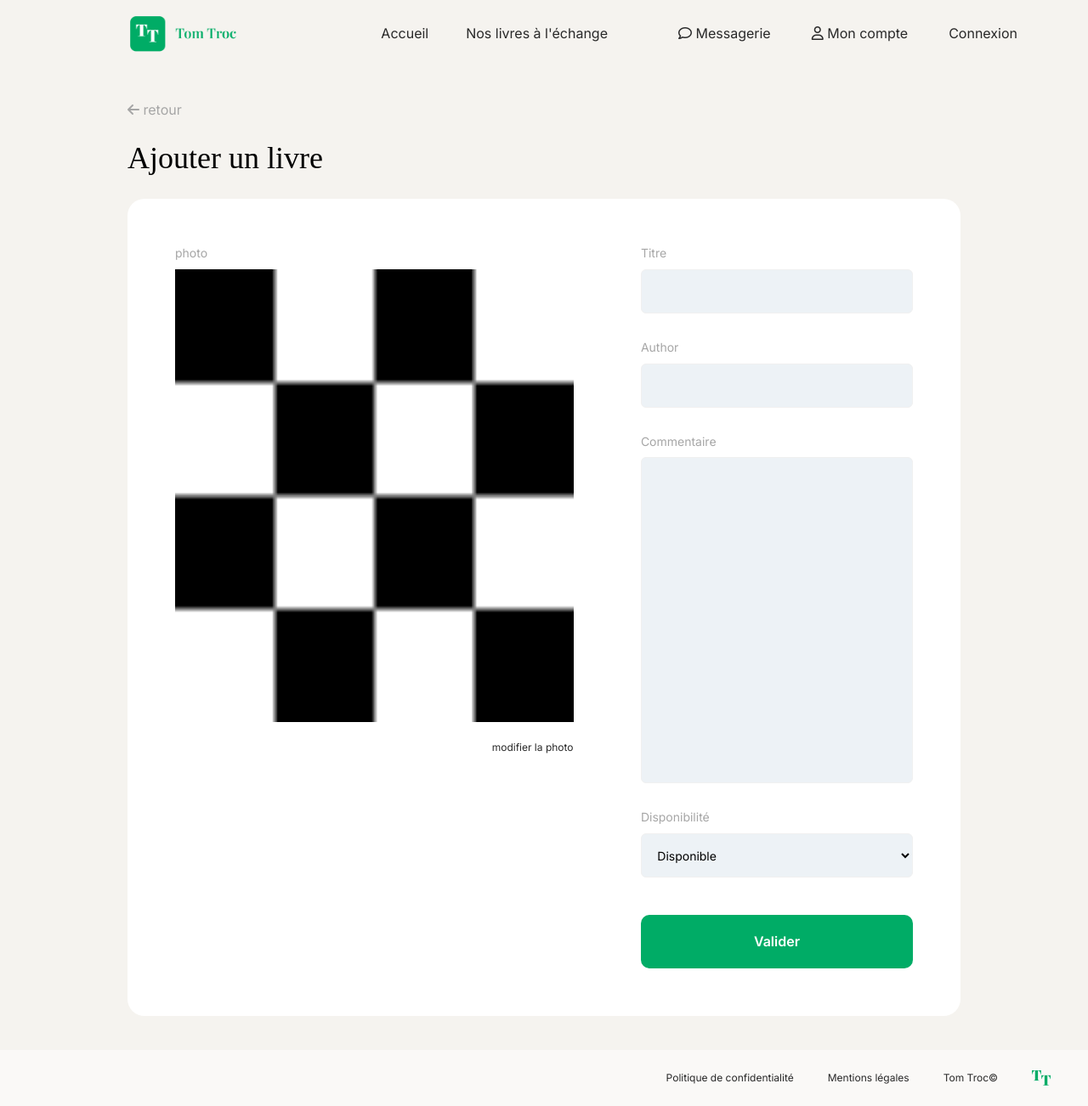
After one commit to laurentGurbala/projet-6-OC, a PHP site: template views/templates/addBookForm.php in a window 1280 px wide. The commit adds this page. Shown: the whole page at 85% size. Run offline with PHP 8.4, Linux system fonts and the light colour scheme; the template is opened without the code that fills it, so the values that code supplies are empty; a stand-in replaces the project's code that opens the database connection; some web fonts are replaced.

Commit message:
feat/(add book): l'utilisateur peut ajouter un nouveau livre à sa bibliotheque
- modification du script js pour avoir une preview

- l'enregistrement de l'ajout de livre se fait en une seul étape, alors qu'avant on enregistrer l'image d'un côté et les valeurs de l'autre

```diff
--- a/css/layouts/container.css
+++ b/css/layouts/container.css
@@ -34,11 +34,14 @@
     }
 }
 
+.add-book-container,
 .edit-container {
     padding: 40px 150px;
 }
 
 @media (max-width: 768px) {
+
+    .add-book-container,
     .edit-container {
         padding: 54px 0 80px;
     }
--- /dev/null
+++ b/css/pages/addBook.css
@@ -0,0 +1,53 @@
+.add-book-container .title-primary {
+    margin-bottom: 1.5rem;
+}
+
+.add-book-card {
+    display: flex;
+    padding: 3.5rem;
+    background: white;
+    border-radius: 20px;
+}
+
+.add-book-subtitle {
+    font-size: var(--font-size-text-small);
+    margin-bottom: 10px;
+}
+
+.add-book-image img {
+    width: 100%;
+    max-width: 488px;
+    height: 533px;
+    margin-bottom: 23px;
+}
+
+.add-book-modify {
+    text-align: right;
+    font-size: 0.75rem;
+    cursor: pointer;
+}
+
+.add-book-form {
+    flex: 1;
+    margin-left: clamp(2rem, 6.2vw, 7rem);
+}
+
+.add-book-textarea {
+    width: 100%;
+    height: 24rem;
+    padding: 16px 12px 34px 14px;
+    font-family: var(--font-family-text);
+    font-size: 0.875rem;
+    line-height: 1.2;
+    resize: none;
+    outline: none;
+}
+
+.add-book-form select {
+    font-size: var(--font-size-text-small);
+    margin-bottom: 44px;
+}
+
+.add-book-btn {
+    padding: 22px 133px;
+}
--- a/css/styles.css
+++ b/css/styles.css
@@ -25,5 +25,6 @@
 @import "./pages/singlePage.css";
 @import "./pages/account.css";
 @import "./pages/edit.css";
+@import "./pages/addBook.css";
 @import "./pages/conversation.css";
 @import "./utilities/utilities.css";
--- a/views/templates/account.php
+++ b/views/templates/account.php
@@ -40,8 +40,9 @@ function getAvailabilityText(bool $isAvailable): string
             <p class="profil-library">bibliotheque</p>
             <div class="profil-nb-book">
                 <img src="./images/svg/book.svg" alt="logo de 2 livres">
-                <p><?= $bookCount ?> livres</p>
+                <p><?= $bookCount <= 1 ? $bookCount . ' livre' : $bookCount . ' livres' ?></p>
             </div>
+            <p><a href="index.php?action=addBook">Ajouter un livre</a></p>
         </div>
 
         <!-- infos perso -->
--- /dev/null
+++ b/views/templates/addBookForm.php
@@ -0,0 +1,65 @@
+<!-- Formulaire -->
+<section class="add-book-container">
+    <a class="text-mark edit-back" href="index.php?action=account"><i class="fa-solid fa-arrow-left"></i> retour</a>
+    <h1 class="title-primary">Ajouter un livre</h1>
+
+    <div class="add-book-card">
+        <!-- Image du livre -->
+        <div class="add-book-image">
+            <p class="text-mark add-book-subtitle">photo</p>
+            <img src="images/photos/checker.png" alt="">
+            <p class="add-book-modify" id="openModalBtn">modifier la photo</p>
+        </div>
+
+        <!-- Formulaire d'édition du livre -->
+        <form class="add-book-form" action="index.php?action=createBook" method="POST" enctype="multipart/form-data">
+            <!-- Title -->
+            <div class="form-group">
+                <label class="input-label" for="title">Titre</label>
+                <input class="input-field input-field-secondary" type="text" id="title" name="title" required>
+            </div>
+
+            <!-- Author -->
+            <div class="form-group">
+                <label class="input-label" for="author">Author</label>
+                <input class="input-field input-field-secondary" type="text" id="author" name="author" required>
+            </div>
+
+            <!-- Commentaire -->
+            <div class="form-group">
+                <label class="input-label" for="description">Commentaire</label>
+                <textarea class="input-field input-field-secondary add-book-textarea" name="description" id="description"></textarea>
+            </div>
+
+            <!-- Disponibilité -->
+            <div class="form-group">
+                <label class="input-label" for="availability">Disponibilité</label>
+                <select class="input-field input-field-secondary" id="availability" name="availability">
+                    <option value="1" selected>Disponible</option>
+                    <option value="0">Non disponible</option>
+                </select>
+            </div>
+
+            <!-- Champ pour l'image (à soumettre avec le formulaire principal) -->
+            <input type="hidden" name="profileImageBase64" id="profileImageBase64">
+
+            <button class="btn btn-primary add-book-btn" type="submit">Valider</button>
+        </form>
+    </div>
+</section>
+
+<!-- Modale pour l'upload de l'image -->
+<div class="modal" id="uploadModal">
+    <div class="modal-content">
+        <span class="close" id="closeModalBtn">&times;</span>
+        <h2 class="modal-title">Changer votre image du livre</h2>
+        <form class="form-container" id="uploadBookForm">
+            <div>
+                <label for="profileImage">Choisissez une image :</label>
+                <input type="file" name="profileImage" id="profileImage" accept="image/*" required>
+            </div>
+            <div class="error-message" id="errorMessage"></div>
+            <button type="submit" class="btn btn-primary">Enregistrer</button>
+        </form>
+    </div>
+</div>
--- a/views/templates/updateBookForm.php
+++ b/views/templates/updateBookForm.php
@@ -11,7 +11,7 @@
         </div>
 
         <!-- Formulaire d'édition du livre -->
-        <form class="edit-form" action="index.php?action=updateBook&bookId=<?= $book->getId() ?>" method="POST">
+        <form class="edit-form" action="index.php?action=updateBook&bookId=<?= $book->getId() ?>" method="POST" enctype="multipart/form-data">
             <!-- Title -->
             <div class="form-group">
                 <label class="input-label" for="title">Titre</label>
@@ -30,6 +30,7 @@
                 <textarea class="input-field input-field-secondary edit-textarea" name="description" id="description"><?= htmlspecialchars($book->getDescription()) ?></textarea>
             </div>
 
+            <!-- Disponibilité -->
             <div class="form-group">
                 <label class="input-label" for="availability">Disponibilité</label>
                 <select class="input-field input-field-secondary" id="availability" name="availability" required>
@@ -37,6 +38,9 @@
                     <option value="0" <?= !$book->isAvailable() ? 'selected' : '' ?>>Non disponible</option>
                 </select>
             </div>
+
+            <!-- Champ pour l'image (à soumettre avec le formulaire principal) -->
+            <input type="hidden" name="profileImageBase64" id="profileImageBase64">
 
             <button class="btn btn-primary edit-btn" type="submit">Valider</button>
         </form>
```
Also changed, not shown: controllers/BookController.php (+79 -0 lines), index.php (+14 -0 lines), js/uploadBook.js (+27 -20 lines), models/BookManager.php (+24 -0 lines), 1 other file.
